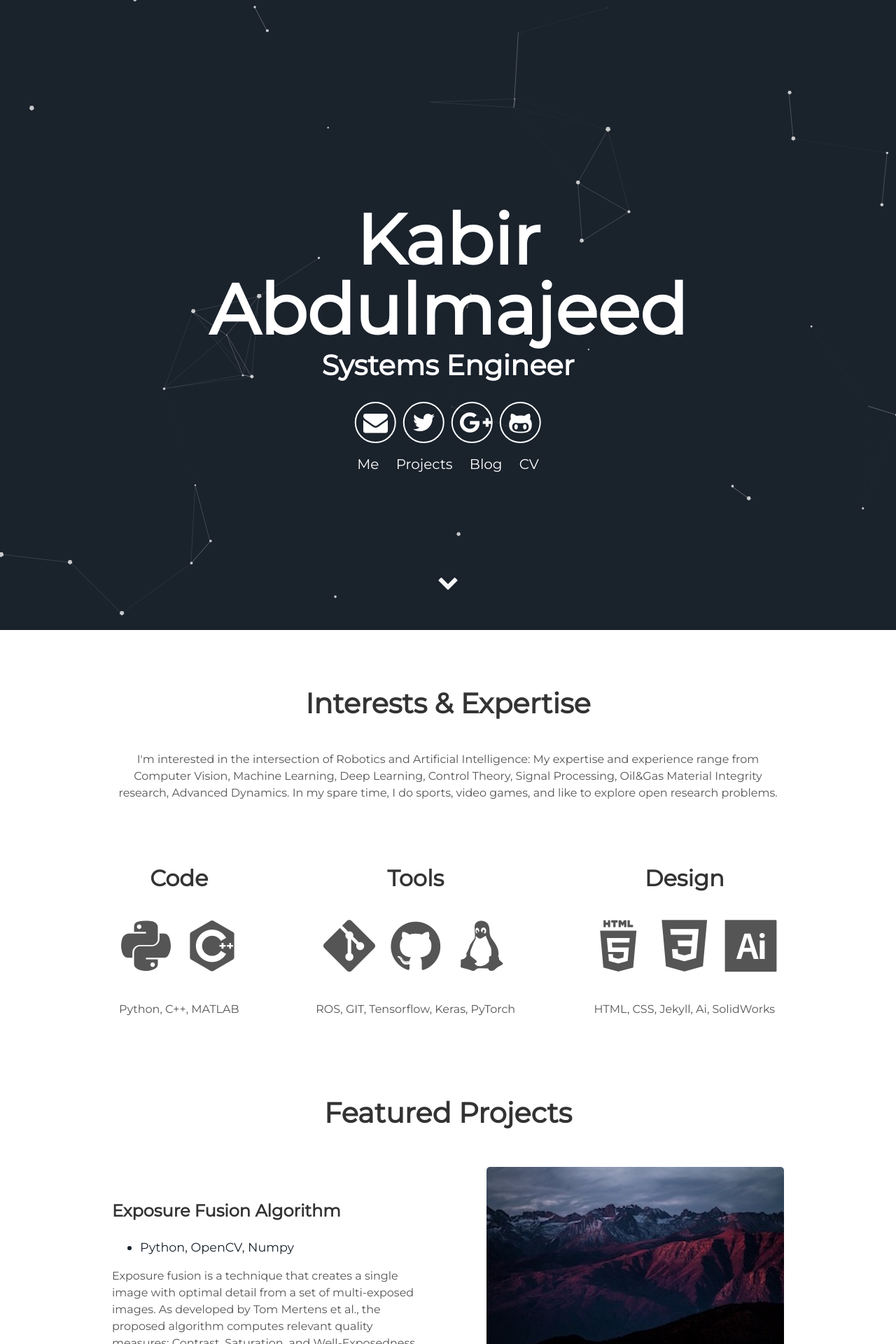
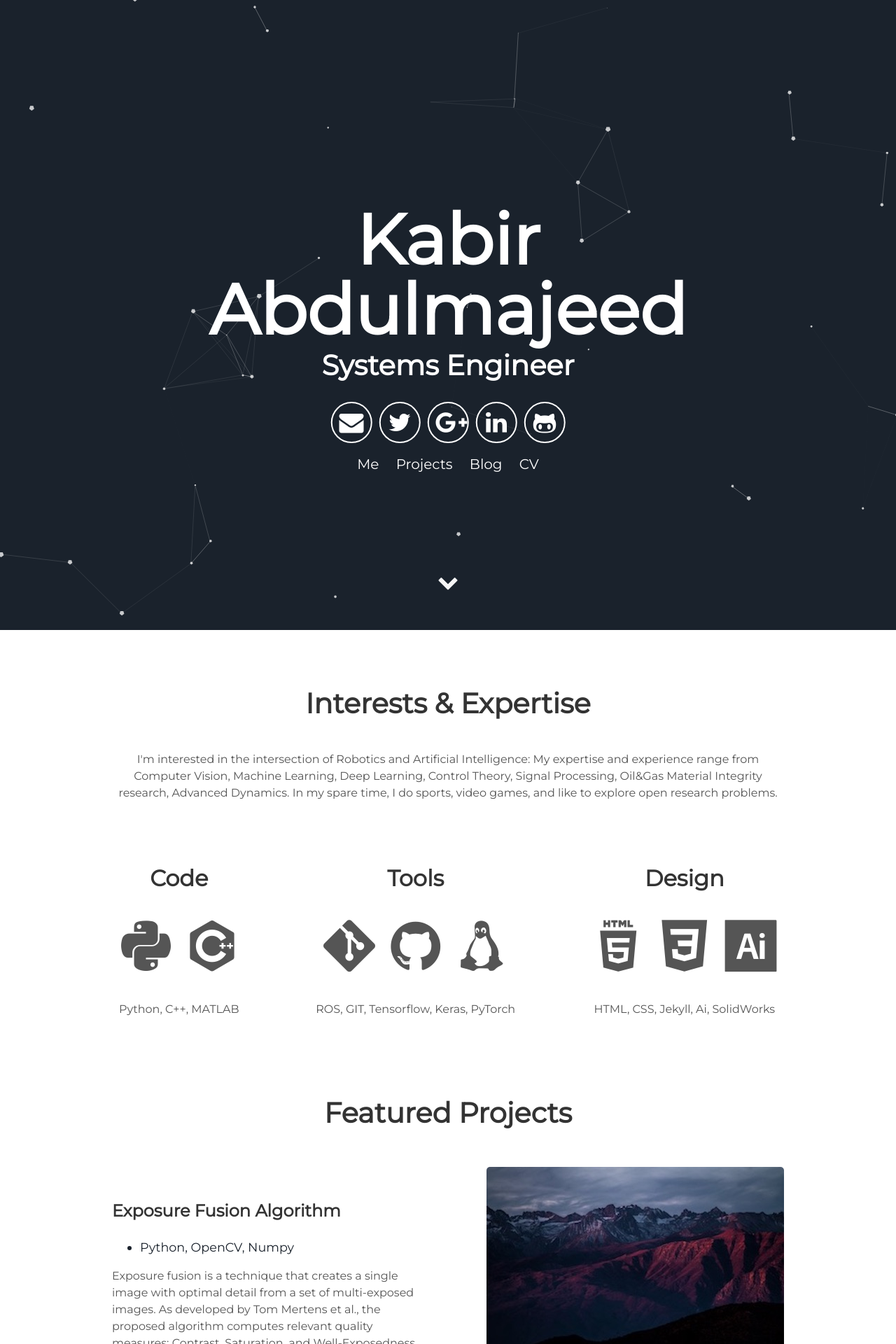
Before and after one commit to kbmajeed/kbmajeed.github.io, a Jekyll site: the page built from index.html, in a window 1280 px wide. Shown: the top 1920 px of the page at 70% size. Built offline with Jekyll 4.4.1, drawn with Linux system fonts in a browser that asks for light colours.

Commit message:
Update header.html

```diff
--- a/_includes/header.html
+++ b/_includes/header.html
@@ -8,6 +8,7 @@
         <a aria-label="Send email" href=mailto:kbmajeed1@gmail.com><i class="icon fa fa-envelope"></i></a>
         <a aria-label="My Twitter" target="_blank" href="https://twitter.com/kbmajeed"><i class="icon fa fa-twitter" aria-hidden="true"></i></a>
         <a aria-label="My Google Plus" target="_blank" href=""><i class="icon fa fa-google-plus" aria-hidden="true"></i></a>
+        <a aria-label="My LinkedIn" target="_blank" href=""><i class="icon fa fa-linkedin" aria-hidden="true"></i></a>
         <a aria-label="My Github" target="_blank" href="https://github.com/kbmajeed"><i class="icon fa fa-github-alt" aria-hidden="true"></i></a>
       </div>
       <div class="header-links">
```
